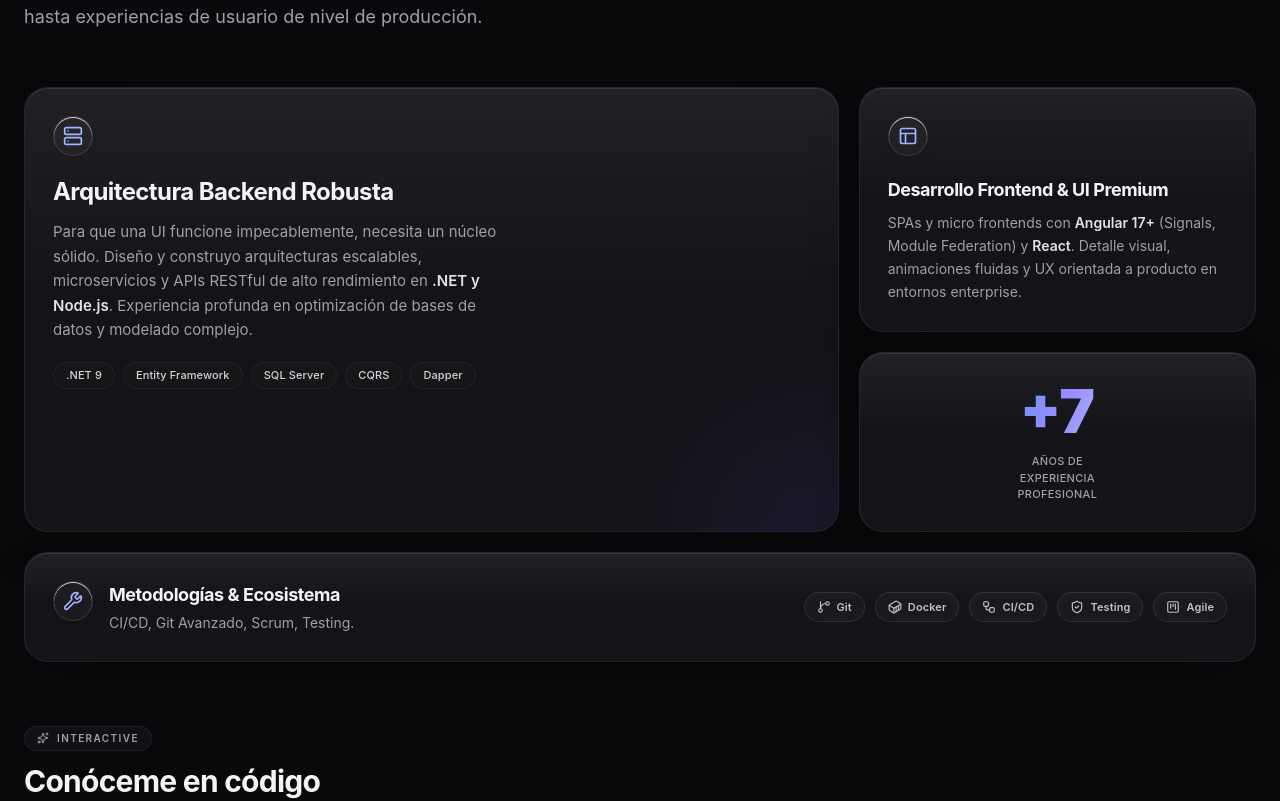
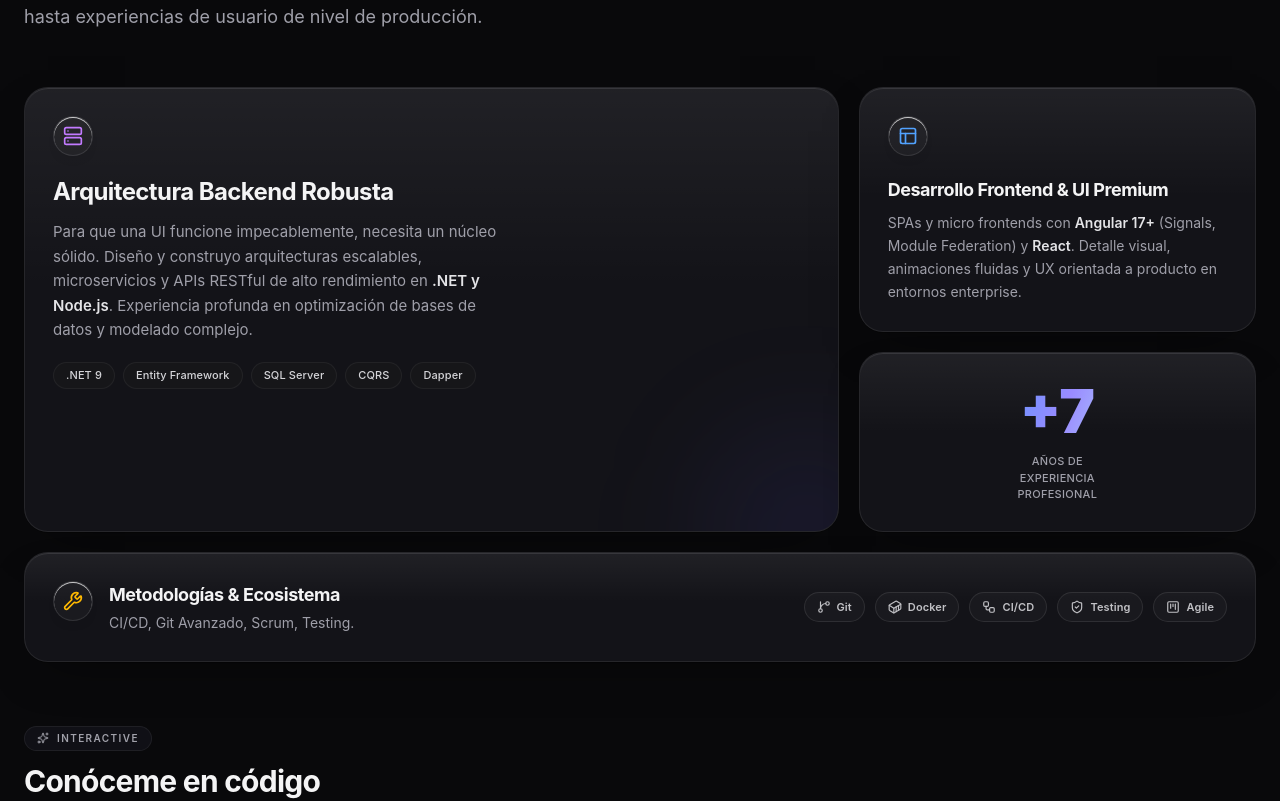
Before and after one commit to lemuayala/lemuel-ayala-portfolio, a React (Vite) app: page / in a window 1280 px wide. Shown: the part 1126-1927 px from the top of the page. Built offline with nearby package versions, Linux system fonts and the light colour scheme; no server answers.

Commit message:
fix: colores reales en ACCENTS de Projects y colorMap de About

```diff
--- a/src/components/sections/About.tsx
+++ b/src/components/sections/About.tsx
@@ -318,27 +318,27 @@ const colorMap = {
   blue: {
     shell:
       'bg-zinc-50/85 dark:bg-white/[0.03] border-zinc-900/10 dark:border-white/10',
-    icon: 'text-indigo-600 dark:text-indigo-300',
+    icon: 'text-blue-600 dark:text-blue-400',
   },
   purple: {
     shell:
       'bg-zinc-50/85 dark:bg-white/[0.03] border-zinc-900/10 dark:border-white/10',
-    icon: 'text-indigo-600 dark:text-indigo-300',
+    icon: 'text-purple-600 dark:text-purple-400',
   },
   emerald: {
     shell:
       'bg-zinc-50/85 dark:bg-white/[0.03] border-zinc-900/10 dark:border-white/10',
-    icon: 'text-indigo-600 dark:text-indigo-300',
+    icon: 'text-emerald-600 dark:text-emerald-400',
   },
   cyan: {
     shell:
       'bg-zinc-50/85 dark:bg-white/[0.03] border-zinc-900/10 dark:border-white/10',
-    icon: 'text-indigo-600 dark:text-indigo-300',
+    icon: 'text-cyan-600 dark:text-cyan-400',
   },
   amber: {
     shell:
       'bg-zinc-50/85 dark:bg-white/[0.03] border-zinc-900/10 dark:border-white/10',
-    icon: 'text-indigo-600 dark:text-indigo-300',
+    icon: 'text-amber-600 dark:text-amber-400',
   },
 };
 
--- a/src/components/sections/Projects.tsx
+++ b/src/components/sections/Projects.tsx
@@ -10,26 +10,22 @@ const ACCENTS = [
   {
     badge:
       'text-indigo-600 dark:text-indigo-300 bg-indigo-500/10 border-indigo-500/20',
-    hover: '',
     glow: 'from-indigo-500/20 via-transparent to-transparent',
   },
   {
     badge:
-      'text-indigo-600 dark:text-indigo-300 bg-indigo-500/10 border-indigo-500/20',
-    hover: '',
-    glow: 'from-indigo-500/20 via-transparent to-transparent',
+      'text-cyan-600 dark:text-cyan-300 bg-cyan-500/10 border-cyan-500/20',
+    glow: 'from-cyan-500/20 via-transparent to-transparent',
   },
   {
     badge:
-      'text-indigo-600 dark:text-indigo-300 bg-indigo-500/10 border-indigo-500/20',
-    hover: '',
-    glow: 'from-indigo-500/20 via-transparent to-transparent',
+      'text-violet-600 dark:text-violet-300 bg-violet-500/10 border-violet-500/20',
+    glow: 'from-violet-500/20 via-transparent to-transparent',
   },
   {
     badge:
-      'text-indigo-600 dark:text-indigo-300 bg-indigo-500/10 border-indigo-500/20',
-    hover: '',
-    glow: 'from-indigo-500/20 via-transparent to-transparent',
+      'text-emerald-600 dark:text-emerald-300 bg-emerald-500/10 border-emerald-500/20',
+    glow: 'from-emerald-500/20 via-transparent to-transparent',
   },
 ];
 
```
